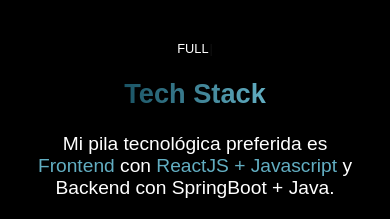
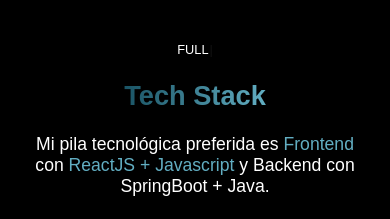
Before and after one commit to aycp-developer/aycpdeveloper, a React (Vite) app: page / in a window 390 px wide. Shown: the part 1140-1359 px from the top of the page. Built offline with nearby package versions, Linux system fonts and the light colour scheme; a web font is replaced by a local one.

Commit message:
nuevo cambio en el tamaño del párrafo en el TechStack

```diff
--- a/src/routes/tech-stack/TechStack.css
+++ b/src/routes/tech-stack/TechStack.css
@@ -81,6 +81,16 @@
     width: 85.95%;
   }
 }
+@media (max-width: 451px) {
+  .tech-stack .tech-stack-paragraph {
+    font-size: 1.27rem;
+  }
+}
+@media (max-width: 442px) {
+  .tech-stack .tech-stack-paragraph {
+    font-size: 1.22rem;
+  }
+}
 @media (max-width: 429px) {
   .tech-stack {
     padding: 2.5rem 1.5rem 2.5rem 1.5rem;
@@ -96,18 +106,17 @@
     font-size: 1.2rem;
   }
 }
-@media (max-width: 387px) {
-  .tech-stack .tech-stack-title {
-    font-size: 1.6rem;
+@media (max-width: 406px) {
+  .tech-stack .tech-stack-paragraph {
+    font-size: 1.15rem;
   }
+}
+@media (max-width: 391px) {
   .tech-stack .tech-stack-paragraph {
     font-size: 1.1rem;
   }
 }
-@media (max-width: 369px) {
-  .tech-stack .tech-stack-title {
-    font-size: 1.5rem;
-  }
+@media (max-width: 375px) {
   .tech-stack .tech-stack-paragraph {
     font-size: 1rem;
   }
--- a/src/routes/tech-stack/TechStack.scss
+++ b/src/routes/tech-stack/TechStack.scss
@@ -96,6 +96,22 @@
     }
 }
 
+@media (max-width: 451px) {
+    .tech-stack {
+        .tech-stack-paragraph {
+            font-size: 1.27rem;
+        }
+    }
+}
+
+@media (max-width: 442px) {
+    .tech-stack {
+        .tech-stack-paragraph {
+            font-size: 1.22rem;
+        }
+    }
+}
+
 @media (max-width: 429px) {
     .tech-stack {
         padding: 2.5rem 1.5rem 2.5rem 1.5rem;
@@ -115,24 +131,24 @@
     }
 }
 
-@media (max-width: 387px) {
+@media (max-width: 406px) {
     .tech-stack {
-        .tech-stack-title {
-            font-size: 1.6rem;
+        .tech-stack-paragraph {
+            font-size: 1.15rem;
         }
+    }
+}
 
+@media (max-width: 391px) {
+    .tech-stack {
         .tech-stack-paragraph {
             font-size: 1.1rem;
         }
     }
 }
 
-@media (max-width: 369px) {
+@media (max-width: 375px) {
     .tech-stack {
-        .tech-stack-title {
-            font-size: 1.5rem;
-        }
-
         .tech-stack-paragraph {
             font-size: 1rem;
         }
```
Also changed, not shown: 1 other file (tests, documents, lock files or other folders).
